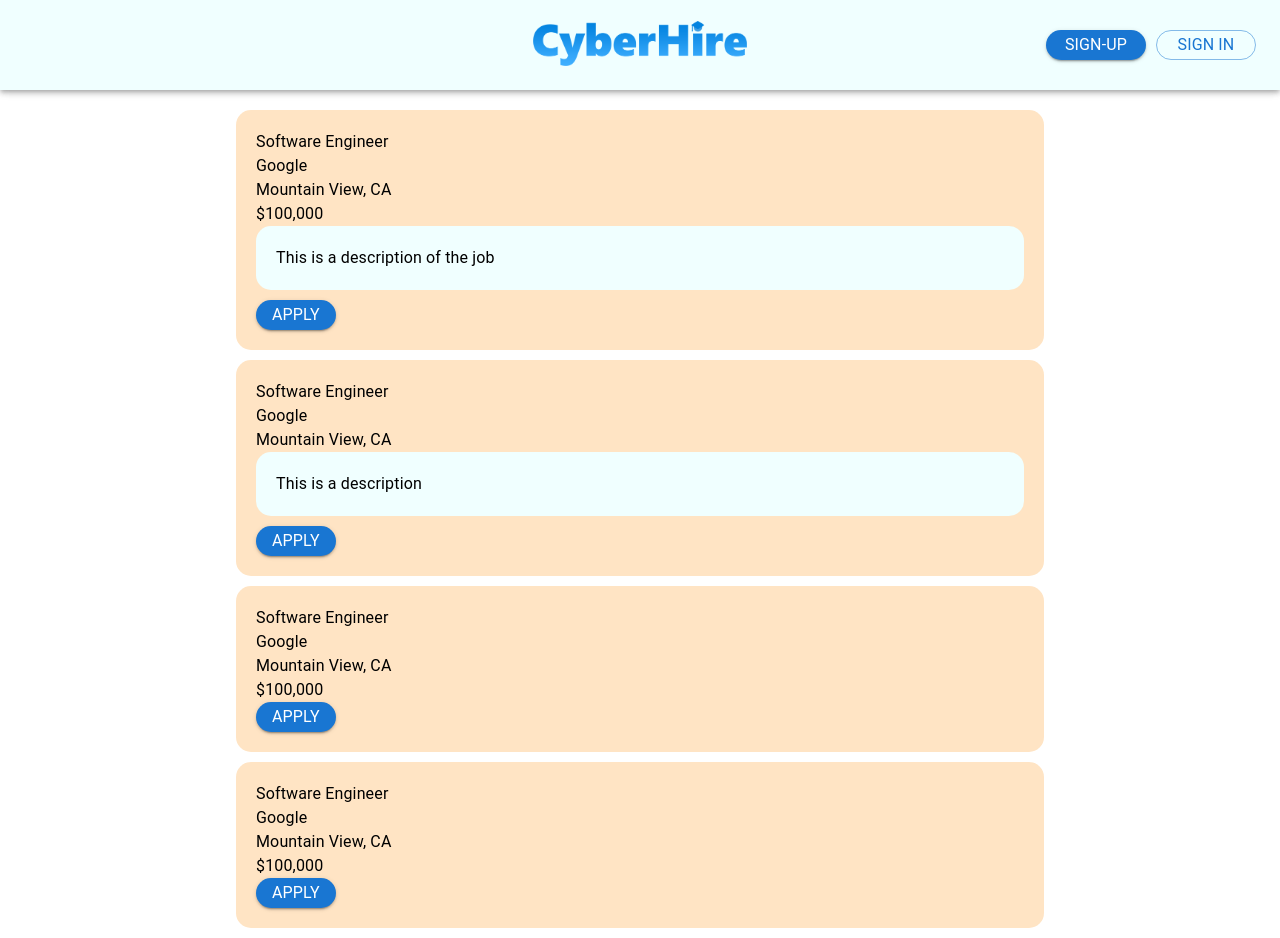
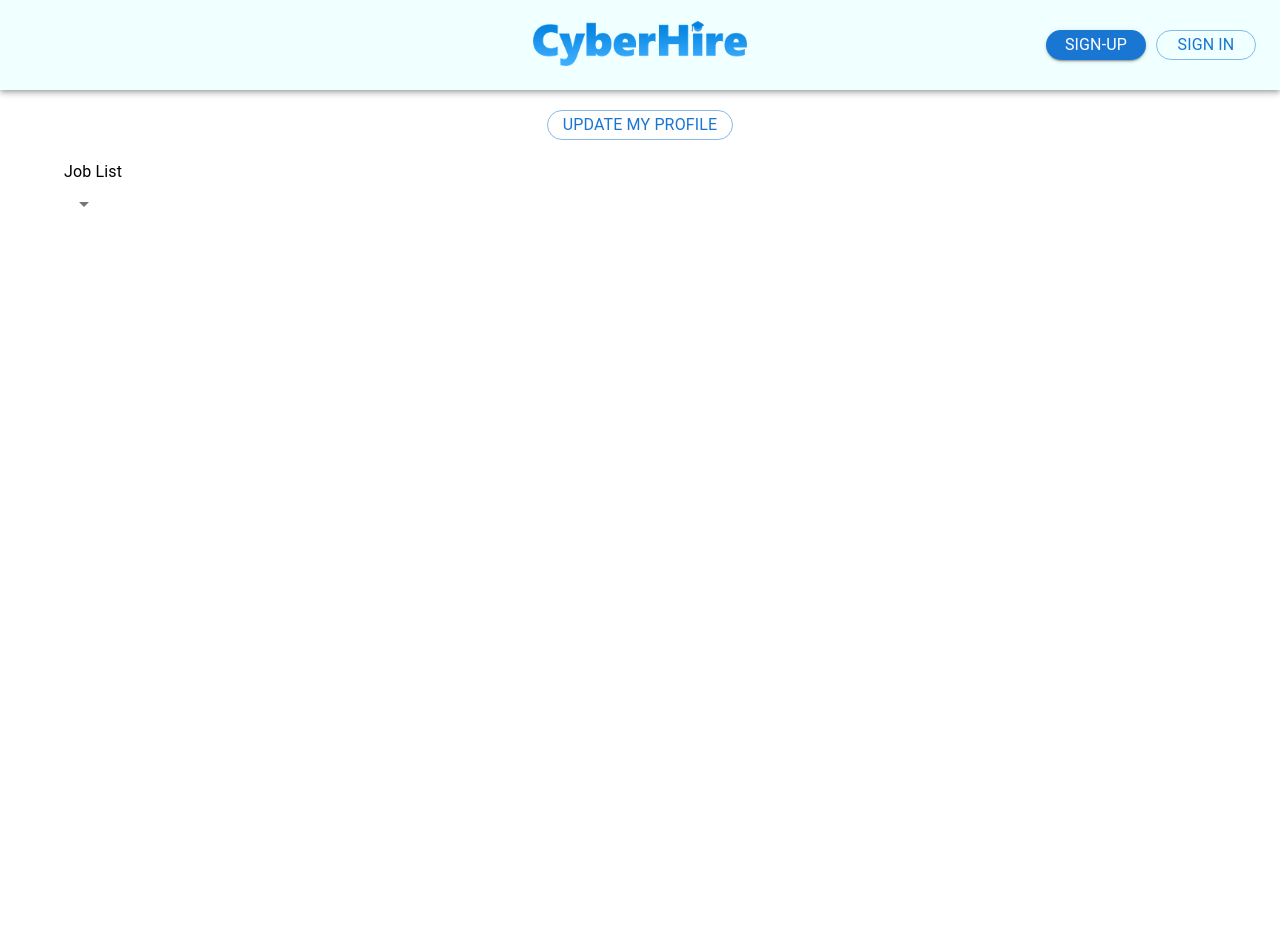
Before and after one commit to techstartucalgary/CyberHire, a React (Create React App) app in the folder frontend/: page /#/app in a window 1280 px wide. After the commit the page ends 800 px from the top, so only its background shows below. Built offline with nearby package versions, Linux system fonts and the light colour scheme.

Commit message:
Created applicant homepage

```diff
--- a/frontend/package.json
+++ b/frontend/package.json
@@ -6,6 +6,7 @@
   "dependencies": {
     "@emotion/react": "^11.10.5",
     "@emotion/styled": "^11.10.5",
+    "@mui/icons-material": "^5.11.11",
     "@mui/material": "^5.10.16",
     "@testing-library/jest-dom": "^5.16.5",
     "@testing-library/react": "^13.4.0",
--- a/frontend/src/Pages/ApplicantHome.tsx
+++ b/frontend/src/Pages/ApplicantHome.tsx
@@ -1,12 +1,31 @@
-import React from "react";
-import "../styles/App.css";
+import React, { useState } from "react";
+import "../styles/ApplicantHome.css";
 import JobList from "../components/JobList";
+import { Button, Container, IconButton, Typography, Box } from "@mui/material";
+import ArrowDropDownIcon from "@mui/icons-material/ArrowDropDown";
 
 function ApplicantHome() {
+  const [showJobs, setShowJobs] = useState(false);
+
+  const toggleJobs = () => {
+    setShowJobs(!showJobs);
+  };
+
   return (
-    <div>
-      <JobList />
-    </div>
+    <Box className="appHome">
+      <Button variant="outlined">
+        <Typography>Update my Profile</Typography>
+      </Button>
+
+      <Container className="row" sx={{ marginTop: "20px" }}>
+        <Typography>Job List</Typography>
+        <IconButton className="toggleJobs" onClick={toggleJobs}>
+          <ArrowDropDownIcon className={showJobs ? "rotate" : ""} />
+        </IconButton>
+      </Container>
+
+      {showJobs && <JobList />}
+    </Box>
   );
 }
 
--- /dev/null
+++ b/frontend/src/styles/ApplicantHome.css
@@ -0,0 +1,20 @@
+.appHome {
+	display: flex;
+	flex-direction: column;
+	align-items: center;
+	justify-content: flex-start;
+	margin-top: 20px;
+}
+
+.rotate {
+	rotate: 270deg;
+	animation: rotate 2s linear infinite;
+}
+
+.row {
+	display: flex;
+	flex-direction: row;
+	align-items: center;
+	justify-content: center;
+	width: 100%;
+}
--- a/frontend/src/styles/JobPost.css
+++ b/frontend/src/styles/JobPost.css
@@ -3,7 +3,7 @@
 	border-radius: 15px;
 	margin-bottom: 10px;
 	padding: 20px;
-	width: 60%;
+	width: 100%;
 }
 
 .jobContainer * {
```
Also changed, not shown: 1 other file (tests, documents, lock files or other folders).
